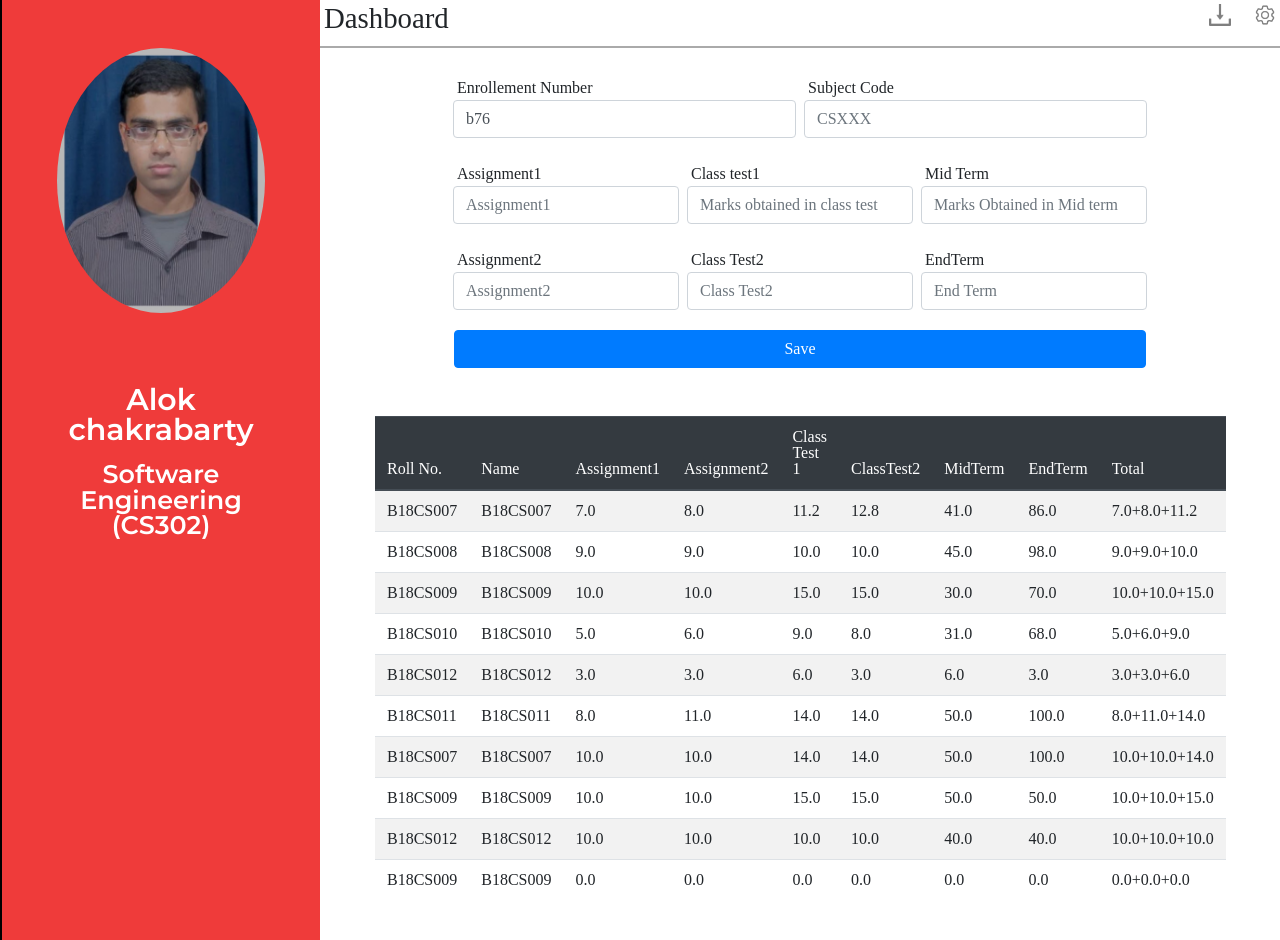
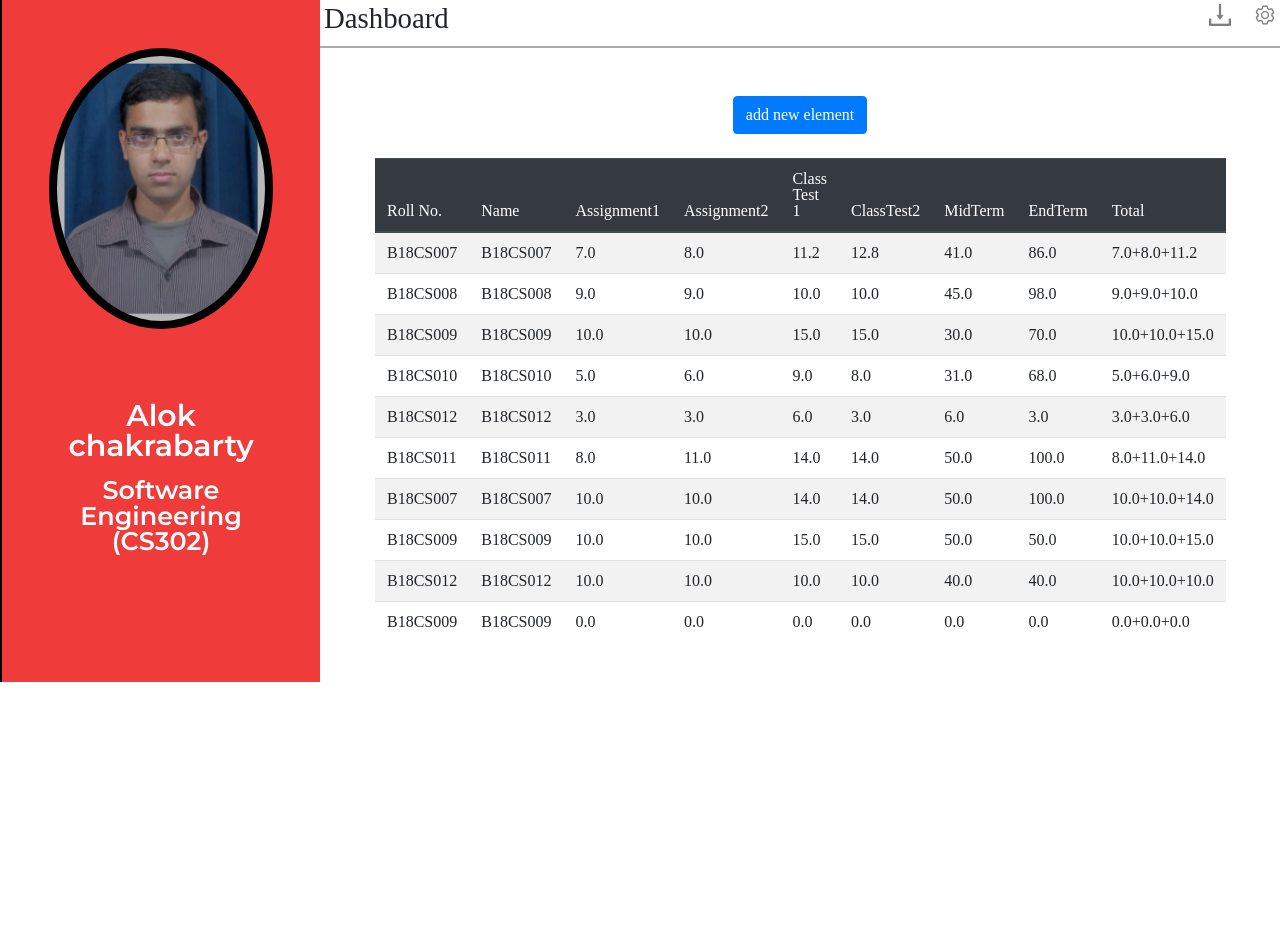
Before and after one commit to Akhileshkumar-12/marks-management-system, a Django app: template marks_management_system/templates/facultydashboard.html in a window 1280 px wide. After the commit the page ends 682 px from the top, so only its background shows below. Run offline with Django 3.2, Linux system fonts and the light colour scheme; the template is opened without the code that fills it: values that come from a table or form of the project are taken from there, others are empty; data comes from the database, SQL or seed files in the repository; both versions use the stored data as it was after the commit; some libraries are stand-ins or nearby versions.

Commit message:
form display faculty dashboard added

```diff
--- a/marks_management_system/templates/facultydashboard.html
+++ b/marks_management_system/templates/facultydashboard.html
@@ -7,15 +7,13 @@
 
                      <!-- <div class="d-flex flex-column justify-content-center align-text-center profile"> -->
 
-                            <img src="{% static '/media/alokSir.jfif' %}" alt="" class="m-5" style="border-radius: 50%;height: 33.15649867374005vh;width: 16.276041666666668vw; position: inherit;">
+                            <div class="m-5 d-flex align-items-center" style="border-radius:50%;background-color: black; ;height: 35.15649867374005vh;width: 17.476041666666668vw;"><img src="{% static '/media/alokSir.jfif' %}" alt="" class="ml-2" style="border-radius: 50%;height: 33.15649867374005vh;width: 16.276041666666668vw; position: inherit;"></div>
 
 
 
-                         <div class="mt-2">
+                          <div class="mt-2">
                             <center class="profileText m-3 " style="font-family: 'Montserrat', sans-serif; font-size: 1.875rem;"><h4>{{ faculty.name }}</h4></center>
-
                             <center class="profileText m-3" style="font-family: 'Montserrat', sans-serif; font-size: 1.59rem;"><h4>{{ faculty.subjectName }} ({{ faculty.subjectCode }})</h4></center>
-
                           </div>
                      <!-- </div> -->
                      <!-- <div class="d-flex flex-column justify-content-center align-text-center d-block menu">
@@ -38,7 +36,7 @@
                 <div class="d-flex flex-column d-block justify-content-between align-items-center cards">
                         <div class="m-4 progressCard">
 
-                            <form action="{%url 'facultydashboard' %}" method="POST">
+                            <form id="formAddNew" action="{%url 'facultydashboard' %}" method="POST" style="display: none;">
                                 {% csrf_token %}
                                 <div class="form-row">
                                     <div class="col-md-6 mb-3 p-1">
@@ -83,7 +81,18 @@
 
                                 <center><button class="btn btn-primary btn-block" type="submit">Save</button></center>
                             </form>
+
                         </div>
+                        <button id="addNew" class="btn btn-primary">add new element</button>
+
+
+<script>
+$(document).ready(function(){
+  $("#addNew").click(function(){
+    $("#formAddNew").css("display", "block");
+  });
+});
+</script>
                         <div class="col-11 m-4 progressCard">
                             <table class="table table-striped table-hover">
                                 <thead class="thead-dark">
--- a/marks_management_system/templates/index.html
+++ b/marks_management_system/templates/index.html
@@ -20,6 +20,7 @@
 
         <!-- style.css -->
         <link rel="stylesheet" href="{% static '/css/main.css' %}">
+        <script src="https://ajax.googleapis.com/ajax/libs/jquery/3.5.1/jquery.min.js"></script>
    </head>
 <body>
     {% block content %}
```
Also changed, not shown: marks_management_system/db.sqlite3.
